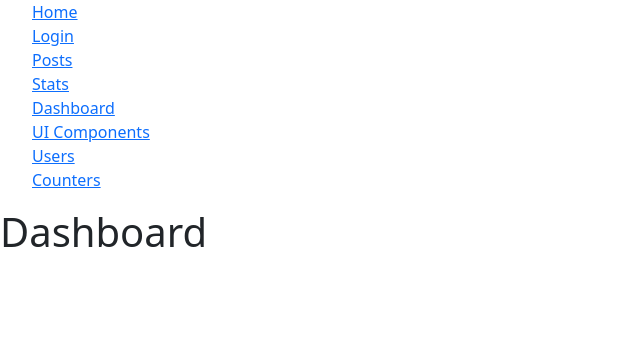
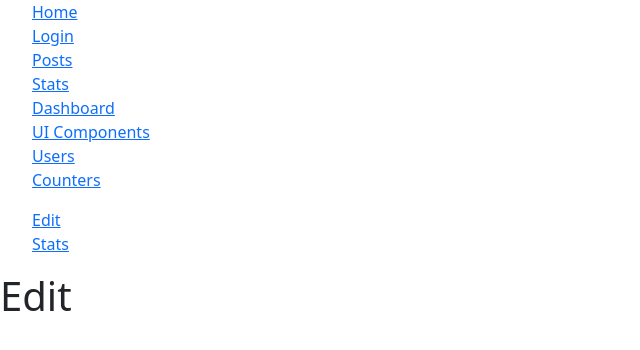
Before and after one commit to Gorschenko/react-app, a React (Create React App) app: page /dashboard/edit in a window 1280 px wide. Shown: the top 350 px of the page, without its empty margins (0-640 px from the left). Built offline with nearby package versions, Linux system fonts and the light colour scheme.

Commit message:
Posts Component has been edited

```diff
--- a/src/components/App/App.jsx
+++ b/src/components/App/App.jsx
@@ -1,4 +1,4 @@
-import { BrowserRouter, Route, Switch } from "react-router-dom";
+import { BrowserRouter, Route, Switch, Redirect } from "react-router-dom";
 
 import MainPage from "pages/MainPage";
 import UsersPage from "pages/UsersPage";
@@ -7,8 +7,8 @@ import Navbar from "components/navBar";
 import Home from "components/routerTest/home";
 import Login from "components/routerTest/login";
 import Posts from "components/routerTest/posts";
-import Stats from "components/routerTest/stats";
 import Dashboard from "components/routerTest/dashboard";
+import NotFound from "components/routerTest/notFound";
 
 const App = () => {
   return (
@@ -17,7 +17,6 @@ const App = () => {
       <Switch>
         <Route path="/" exact component={Home} />
         <Route path="/dashboard" component={Dashboard} />
-        <Route path="/dashboard/stats" component={Stats} />
         <Route path="/login" component={Login} />
         <Route
           path="/posts/:postId?"
@@ -27,6 +26,9 @@ const App = () => {
         <Route path="/ui" component={MainPage} />
         <Route path="/users" component={UsersPage} />
         <Route path="/counters" component={FirstPage} />
+        <Route path="/404" component={NotFound} />
+        <Redirect from="/admin" to="/dashboard" />
+        <Redirect to="/404" />
       </Switch>
     </BrowserRouter>
   );
--- a/src/components/post.jsx
+++ b/src/components/post.jsx
@@ -1,9 +1,23 @@
+import { useHistory } from "react-router-dom";
+
 const Post = ({ id, posts }) => {
+  const history = useHistory();
   const getPostById = (id) => {
     return posts.find((post) => post.id.toString() === id);
   };
   const post = getPostById(id);
-  return <h2>{post ? post.label : "Post not found"}</h2>;
+
+  const handleSave = () => {
+    history.push("/posts");
+  };
+  return (
+    <>
+      <h2>{post ? post.label : "Post not found"}</h2>
+      <button onClick={() => handleSave()} className="btn btn-success">
+        Сохранить
+      </button>
+    </>
+  );
 };
 
 export default Post;
--- a/src/components/postsList.jsx
+++ b/src/components/postsList.jsx
@@ -1,8 +1,12 @@
+import { Link } from "react-router-dom";
+
 const PostsList = ({ posts }) => {
   return (
     <>
       {posts.map((post) => (
-        <h3 key={post.id}>{post.label}</h3>
+        <Link key={post.id} to={`posts/${post.id}`}>
+          <h3>{post.label}</h3>
+        </Link>
       ))}
     </>
   );
--- a/src/components/routerTest/dashboard.jsx
+++ b/src/components/routerTest/dashboard.jsx
@@ -1,5 +1,24 @@
+import { Switch, Route, Link } from "react-router-dom";
+import Stats from "components/routerTest/stats";
+import Edit from "components/routerTest/edit";
+
 const Dashboard = () => {
-  return <h1>Dashboard</h1>;
+  return (
+    <div>
+      <ul>
+        <li>
+          <Link to="/dashboard/edit">Edit</Link>
+        </li>
+        <li>
+          <Link to="/dashboard">Stats</Link>
+        </li>
+      </ul>
+      <Switch>
+        <Route exact path="/dashboard" component={Stats} />
+        <Route path="/dashboard/edit" component={Edit} />
+      </Switch>
+    </div>
+  );
 };
 
 export default Dashboard;
--- /dev/null
+++ b/src/components/routerTest/edit.jsx
@@ -0,0 +1,5 @@
+const Edit = () => {
+  return <h1>Edit</h1>;
+};
+
+export default Edit;
--- /dev/null
+++ b/src/components/routerTest/notFound.jsx
@@ -0,0 +1,5 @@
+const NotFound = () => {
+  return <h1>Page not found</h1>;
+};
+
+export default NotFound;
--- a/src/components/routerTest/posts.jsx
+++ b/src/components/routerTest/posts.jsx
@@ -1,25 +1,19 @@
 import PostsList from "components/postsList";
 import Post from "components/post";
-import query from "query-string";
-import _ from "lodash";
+import { useParams } from "react-router-dom";
 
-const Posts = ({ match, location }) => {
-  const search = query.parse(location.search);
-  console.log(search);
-  const postId = match.params.postId;
+const Posts = () => {
+  const params = useParams();
+  const postId = params.postId;
   const posts = [
     { id: 1, label: "post 1" },
     { id: 2, label: "post 2" },
     { id: 3, label: "post 3" },
   ];
-  const cropPosts = search
-    ? _(posts).slice(0).take(search.count).value()
-    : posts;
-
   return postId ? (
     <Post posts={posts} id={postId} />
   ) : (
-    <PostsList posts={cropPosts} />
+    <PostsList posts={posts} />
   );
 };
 
```
